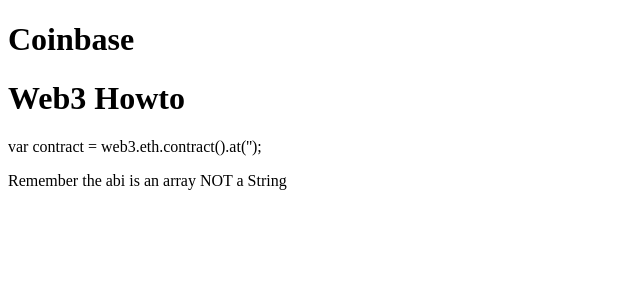
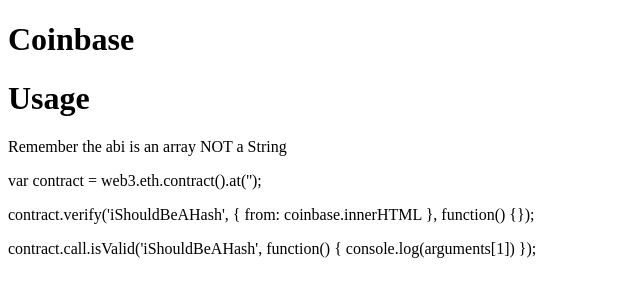
Before and after one commit to axelhodler/blab_verification_contract, a plain HTML site: page app/index.html in a window 1280 px wide. Shown: the whole page, without its empty margins (0-640 px from the left). Drawn offline with Linux system fonts and the light colour scheme; files that its build step writes are made by us from their sources; files whose address does not match are found by name.

Commit message:
improve docs

```diff
--- a/app/index.html
+++ b/app/index.html
@@ -10,8 +10,10 @@
   <div id="coinbase">
   </div>
 
-  <h1>Web3 Howto</h1>
+  <h1>Usage</h1>
+  <p>Remember the abi is an array NOT a String</p>
   <p>var contract = web3.eth.contract(<span id="contract-abi"></span>).at('<span id="contract-address"></span>');
-  <p>Remember the abi is an array NOT a String</p>
+  <p>contract.verify('iShouldBeAHash', { from: coinbase.innerHTML }, function() {});</p>
+  <p>contract.call.isValid('iShouldBeAHash', function() { console.log(arguments[1]) });</p>
 </body>
 </html>
```
